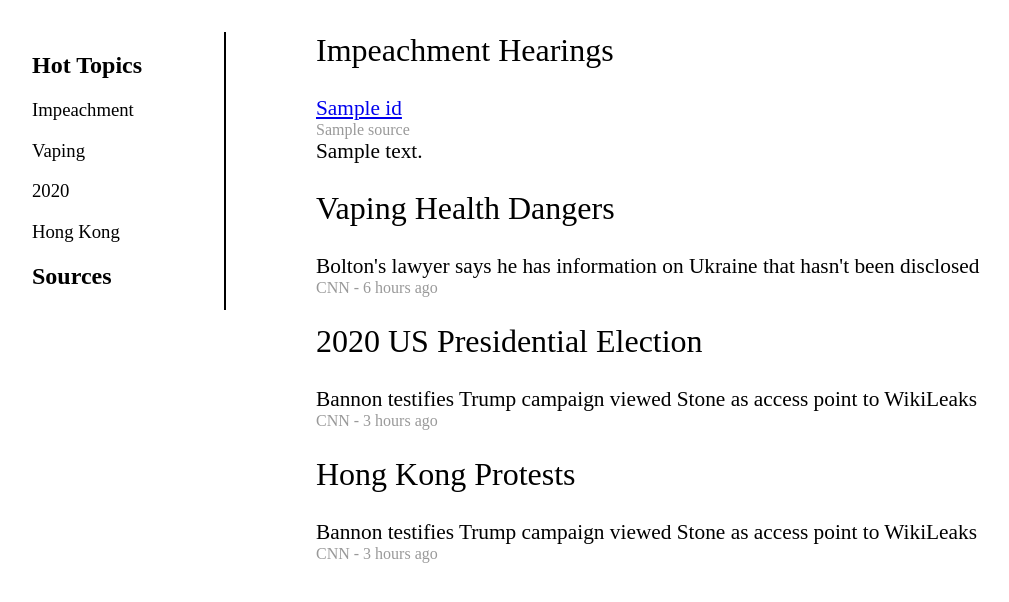
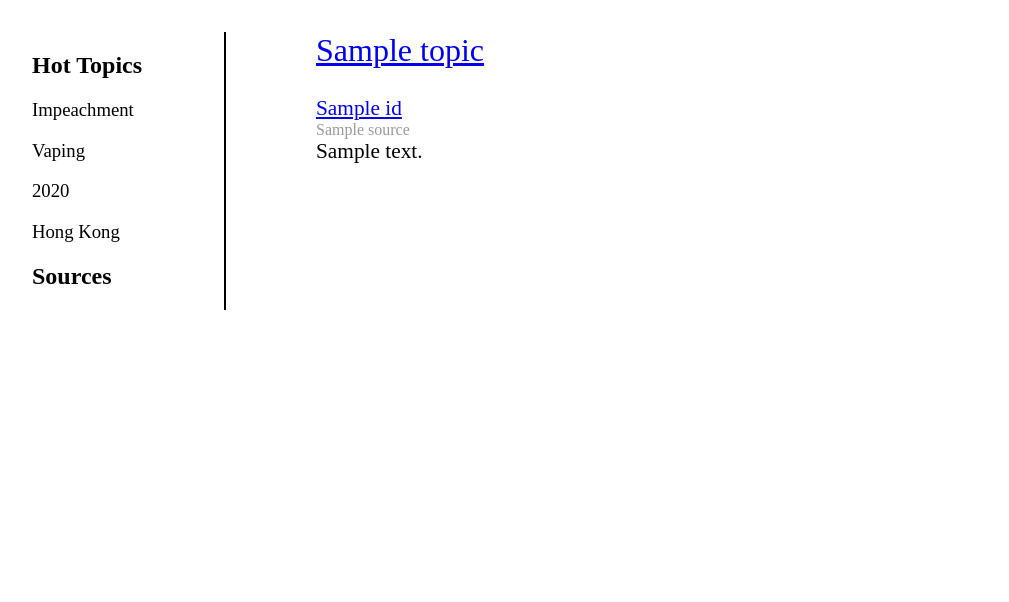
Before and after one commit to alan-luo/hackprinceton-19, a Flask app: template templates/index.html in a window 1280 px wide. Shown: the top 602 px of the page, without its empty margins (8-1017 px from the left). Run offline with Flask 2, Linux system fonts and the light colour scheme; the template is opened without the code that fills it: most values are stand-ins (such as "Sample title", 1, 10 or a date in 2020).

Commit message:
automatically generate topic pages

```diff
--- a/app.py
+++ b/app.py
@@ -8,44 +8,45 @@ newsapi = NewsApiClient(api_key='466f16c5dc2445eabe6a30991514a281')
 @app.route('/')
 def main():
     articles = []
-    impeachment_articles = newsapi.get_top_headlines(q='impeachment', language='en',
-                                                     page_size=1).get('articles')
-    vaping_articles = newsapi.get_top_headlines(q='politics', language='en', page_size=1).get('articles')
-    election_articles = newsapi.get_top_headlines(q='election', language='en', page_size=1).get('articles')
-    hong_kong_articles = newsapi.get_top_headlines(q='hong kong', language='en', page_size=1).get('articles')
-    articles.append(impeachment_articles)
-    articles.append(vaping_articles)
-    articles.append(election_articles)
-    articles.append(hong_kong_articles)
+    top_topics = ['Impeachment', 'Vaping', 'Election', 'Hong Kong']
+    for topic in top_topics:
+        articles.append(get_topic(topic))
     print(articles)
-    return render_template('index.html', articles_list=articles)
-
-@app.route('/topic')
-def topic():
-	return render_template('topic.html', );
+    return render_template('index.html', articles_list=articles, topics_list=top_topics)
 
 
-@app.route('/news-source-stats<query>', methods=['GET'])
+@app.route('/topic_page/<topic_name>')
+def render_topic(topic_name):
+    topic_articles = get_topic(topic_name)
+    return render_template('topic.html', topic=topic_name, articles_list=topic_articles)
+
+
+@app.route('/topic/<topic_name>')
+def get_topic(topic_name):
+    return newsapi.get_top_headlines(q=topic_name, language='en', page_size=1).get('articles')
+
+
+@app.route('/news-source-stats/<query>', methods=['GET'])
 def get_news_source_stats(query):
     return
 
 
-@app.route('/votes<query>', methods=['GET'])
+@app.route('/votes/<query>', methods=['GET'])
 def get_votes(query):
     return
 
 
-@app.route('/target-audience<query>', methods=['GET'])
+@app.route('/target-audience/<query>', methods=['GET'])
 def get_target_audience(query):
     return
 
 
-@app.route('/locality<query>', methods=['GET'])
+@app.route('/locality/<query>', methods=['GET'])
 def get_locality(query):
     return
 
 
-@app.route('/reporting-topics<query>', methods=['GET'])
+@app.route('/reporting-topics/<query>', methods=['GET'])
 def get_reporting_topics(query):
     return
 
--- a/templates/index.html
+++ b/templates/index.html
@@ -6,42 +6,16 @@
 {% endblock %}
 {% block content %}
 <div class="newscontainer">
+	{% for topic in topics_list %}
 	<div class="newswrapper">
-		<h2>Impeachment Hearings</h2>
+		<h2><a href= "/topic_page/{{ topic}}">{{ topic }}</a></h2>
 		<div class="news-links">
 			<div class="news-link">
-				<div class="link-title"><a href= {{articles_list[0][0]['url']}} target="_blank"> {{ articles_list[0][0]['title'] }} </a></div>
-				<div class="link-label">{{ articles_list[0][0]['source']['name'] }}</div>
-				<div class="news-summary">{{ articles_list[0][0]['description'] }}</div>
+				<div class="link-title"><a href= {{articles_list[loop.index0][0]['url']}} target="_blank"> {{ articles_list[loop.index0][0]['title'] }} </a></div>
+				<div class="link-label">{{ articles_list[loop.index0][0]['source']['name'] }}</div>
+				<div class="news-summary">{{ articles_list[loop.index0][0]['description'] }}</div>
 			</div>
 		</div>
 	</div>
-	<div class="newswrapper">
-		<h2>Vaping Health Dangers</h2>
-		<div class="news-links">
-			<div class="news-link">
-				<div class="link-title">Bolton's lawyer says he has information on Ukraine that hasn't been disclosed</div>
-				<div class="link-label">CNN - 6 hours ago</div>
-			</div>
-		</div>
-	</div>
-	<div class="newswrapper">
-		<h2>2020 US Presidential Election</h2>
-		<div class="news-links">
-			<div class="news-link">
-				<div class="link-title">Bannon testifies Trump campaign viewed Stone as access point to WikiLeaks</div>
-				<div class="link-label">CNN - 3 hours ago</div>
-			</div>
-		</div>
-	</div>
-	<div class="newswrapper">
-		<h2>Hong Kong Protests</h2>
-		<div class="news-links">
-			<div class="news-link">
-				<div class="link-title">Bannon testifies Trump campaign viewed Stone as access point to WikiLeaks</div>
-				<div class="link-label">CNN - 3 hours ago</div>
-			</div>
-		</div>
-	</div>
-</div>
+	{% endfor %}
 {% endblock %}
```
Also changed, not shown: templates/topic.html (+14 -2 lines).
